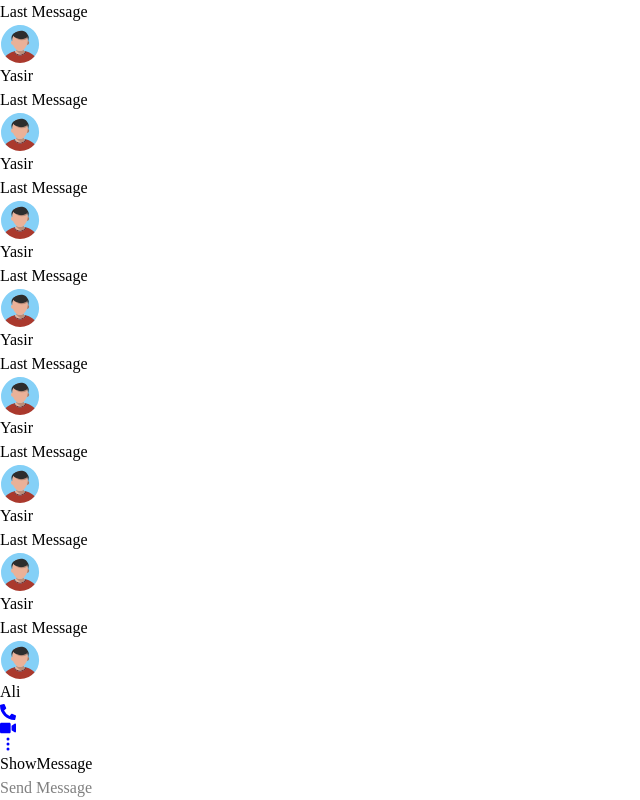
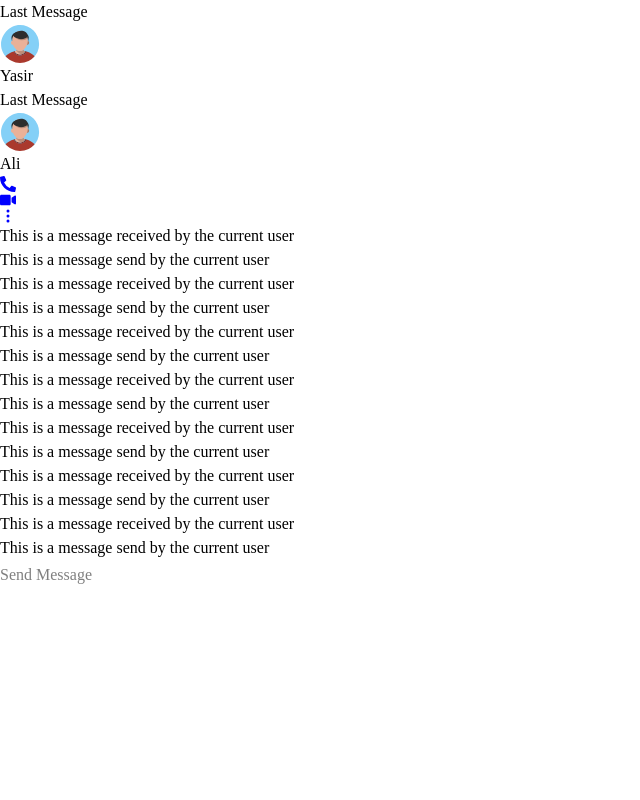
Before and after one commit to MuhammadEhtishamRaza/chat-app-mern, a React (Vite) app in the folder frontend/: page / in a window 1280 px wide. Shown: the part 504-1304 px from the top of the page, without its empty margins (0-640 px from the left). After the commit the page ends 1091 px from the top, so only its background shows below. Built offline with nearby package versions, Linux system fonts and the light colour scheme.

Commit message:
The Chat Screen is updated with some new components addition

```diff
--- /dev/null
+++ b/frontend/src/components/ChatMessage/ChatMessage.jsx
@@ -0,0 +1,81 @@
+
+const ChatMessage = () => {
+    const currentsendermsg = false
+    const currentsendermsg1 = true
+    return (
+        <div>
+            <div className={`flex ${currentsendermsg ? 'justify-end' : 'justify-start'} mb-1.5`}>
+                <div className={`p-2 ${currentsendermsg ? 'bg-yellow-200 border-2 border-amber-300 rounded-sm' : 'bg-green-200 border-2 border-green-800 rounded-sm'}`}>
+                    <p>This is a message received by the current user</p>
+                </div>
+            </div>
+            <div className={`flex ${currentsendermsg1 ? 'justify-end' : 'justify-start'} mb-1.5`}>
+                <div className={`p-2 ${currentsendermsg1 ? 'bg-yellow-100 border-2 border-amber-300 rounded-sm' : 'bg-green-200 border-2 border-green-800 rounded-sm'}`}>
+                    <p>This is a message send by the current user</p>
+                </div>
+            </div>
+            <div className={`flex ${currentsendermsg ? 'justify-end' : 'justify-start'} mb-1.5`}>
+                <div className={`p-2 ${currentsendermsg ? 'bg-yellow-200 border-2 border-amber-300 rounded-sm' : 'bg-green-200 border-2 border-green-800 rounded-sm'}`}>
+                    <p>This is a message received by the current user</p>
+                </div>
+            </div>
+            <div className={`flex ${currentsendermsg1 ? 'justify-end' : 'justify-start'} mb-1.5`}>
+                <div className={`p-2 ${currentsendermsg1 ? 'bg-yellow-100 border-2 border-amber-300 rounded-sm' : 'bg-green-200 border-2 border-green-800 rounded-sm'}`}>
+                    <p>This is a message send by the current user</p>
+                </div>
+            </div>
+            <div className={`flex ${currentsendermsg ? 'justify-end' : 'justify-start'} mb-1.5`}>
+                <div className={`p-2 ${currentsendermsg ? 'bg-yellow-200 border-2 border-amber-300 rounded-sm' : 'bg-green-200 border-2 border-green-800 rounded-sm'}`}>
+                    <p>This is a message received by the current user</p>
+                </div>
+            </div>
+            <div className={`flex ${currentsendermsg1 ? 'justify-end' : 'justify-start'} mb-1.5`}>
+                <div className={`p-2 ${currentsendermsg1 ? 'bg-yellow-100 border-2 border-amber-300 rounded-sm' : 'bg-green-200 border-2 border-green-800 rounded-sm'}`}>
+                    <p>This is a message send by the current user</p>
+                </div>
+            </div>
+            <div className={`flex ${currentsendermsg ? 'justify-end' : 'justify-start'} mb-1.5`}>
+                <div className={`p-2 ${currentsendermsg ? 'bg-yellow-200 border-2 border-amber-300 rounded-sm' : 'bg-green-200 border-2 border-green-800 rounded-sm'}`}>
+                    <p>This is a message received by the current user</p>
+                </div>
+            </div>
+            <div className={`flex ${currentsendermsg1 ? 'justify-end' : 'justify-start'} mb-1.5`}>
+                <div className={`p-2 ${currentsendermsg1 ? 'bg-yellow-100 border-2 border-amber-300 rounded-sm' : 'bg-green-200 border-2 border-green-800 rounded-sm'}`}>
+                    <p>This is a message send by the current user</p>
+                </div>
+            </div>
+            <div className={`flex ${currentsendermsg ? 'justify-end' : 'justify-start'} mb-1.5`}>
+                <div className={`p-2 ${currentsendermsg ? 'bg-yellow-200 border-2 border-amber-300 rounded-sm' : 'bg-green-200 border-2 border-green-800 rounded-sm'}`}>
+                    <p>This is a message received by the current user</p>
+                </div>
+            </div>
+            <div className={`flex ${currentsendermsg1 ? 'justify-end' : 'justify-start'} mb-1.5`}>
+                <div className={`p-2 ${currentsendermsg1 ? 'bg-yellow-100 border-2 border-amber-300 rounded-sm' : 'bg-green-200 border-2 border-green-800 rounded-sm'}`}>
+                    <p>This is a message send by the current user</p>
+                </div>
+            </div>
+            <div className={`flex ${currentsendermsg ? 'justify-end' : 'justify-start'} mb-1.5`}>
+                <div className={`p-2 ${currentsendermsg ? 'bg-yellow-200 border-2 border-amber-300 rounded-sm' : 'bg-green-200 border-2 border-green-800 rounded-sm'}`}>
+                    <p>This is a message received by the current user</p>
+                </div>
+            </div>
+            <div className={`flex ${currentsendermsg1 ? 'justify-end' : 'justify-start'} mb-1.5`}>
+                <div className={`p-2 ${currentsendermsg1 ? 'bg-yellow-100 border-2 border-amber-300 rounded-sm' : 'bg-green-200 border-2 border-green-800 rounded-sm'}`}>
+                    <p>This is a message send by the current user</p>
+                </div>
+            </div>
+            <div className={`flex ${currentsendermsg ? 'justify-end' : 'justify-start'} mb-1.5`}>
+                <div className={`p-2 ${currentsendermsg ? 'bg-yellow-200 border-2 border-amber-300 rounded-sm' : 'bg-green-200 border-2 border-green-800 rounded-sm'}`}>
+                    <p>This is a message received by the current user</p>
+                </div>
+            </div>
+            <div className={`flex ${currentsendermsg1 ? 'justify-end' : 'justify-start'} mb-1.5`}>
+                <div className={`p-2 ${currentsendermsg1 ? 'bg-yellow-100 border-2 border-amber-300 rounded-sm' : 'bg-green-200 border-2 border-green-800 rounded-sm'}`}>
+                    <p>This is a message send by the current user</p>
+                </div>
+            </div>
+        </div>
+    )
+}
+
+export default ChatMessage
--- a/frontend/src/components/SendMessage/SendMessage.jsx
+++ b/frontend/src/components/SendMessage/SendMessage.jsx
@@ -3,8 +3,8 @@ import { IoSend } from "react-icons/io5";
 const SendMessage = () => {
     return (
         <div className="flex items-center p-2 bg-blue-400 rounded-md">
-            <input type="text" className="border-none focus-visible:outline-none w-full focus:text-white placeholder:text-blue-600" id="send-message" name="message" placeholder="Send Message" />
-            <button className="cursor-pointer"><IoSend color="white" /></button>
+            <input type="text" className="border-none focus-visible:outline-none w-full focus-within:text-blue-900 placeholder:text-blue-600 bg-blue-200 p-2 rounded-sm" id="send-message" name="message" placeholder="Send Message" />
+            <button className="cursor-pointer ml-2 mr-1"><IoSend color="white" size={"20px"} /></button>
         </div>
     )
 }
--- a/frontend/src/components/ShowMessage/ShowMessage.jsx
+++ b/frontend/src/components/ShowMessage/ShowMessage.jsx
@@ -1,7 +1,13 @@
+import ChatMessage from "../ChatMessage/ChatMessage"
+
 
 const ShowMessage = () => {
     return (
-        <div className="">ShowMessage</div>
+        <div className="overflow-y-auto h-full [&::-webkit-scrollbar]:w-2 [&::-webkit-scrollbar-track]:bg-gray-100 [&::-webkit-scrollbar-thumb]:bg-gray-300">
+            <div className="p-3">
+                <ChatMessage />
+            </div>
+        </div>
     )
 }
 
--- a/frontend/src/components/SideBar/SideBar.jsx
+++ b/frontend/src/components/SideBar/SideBar.jsx
@@ -2,9 +2,9 @@ import image from "../../assets/image.svg"
 
 const SideBar = () => {
     return (
-        <div className="overflow-y-auto inherit-height">
+        <div className="overflow-y-auto inherit-height [&::-webkit-scrollbar]:w-2 [&::-webkit-scrollbar-track]:bg-gray-100 [&::-webkit-scrollbar-thumb]:bg-gray-300">
             <ul>
-                <li>
+                {/* <li>
                     <div className="flex justify-items-start items-center p-1 cursor-pointer border-b-[1px] border-b-gray-400">
                         <img src={image} alt="Profile Image" width={"40px"} height={"40px"} />
                         <div className="ml-5">
@@ -57,7 +57,7 @@ const SideBar = () => {
                             <p className="text-xs text-gray-400">Last Message</p>
                         </div>
                     </div>
-                </li >
+                </li > */}
                 <li>
                     <div className="flex justify-items-start items-center p-1 cursor-pointer border-b-[1px] border-b-gray-400">
                         <img src={image} alt="Profile Image" width={"40px"} height={"40px"} />
```
